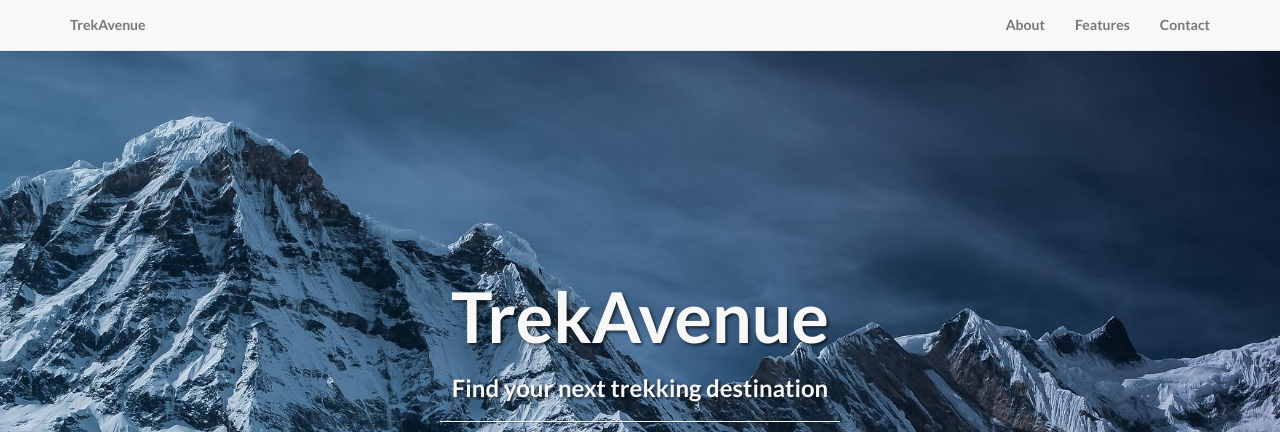
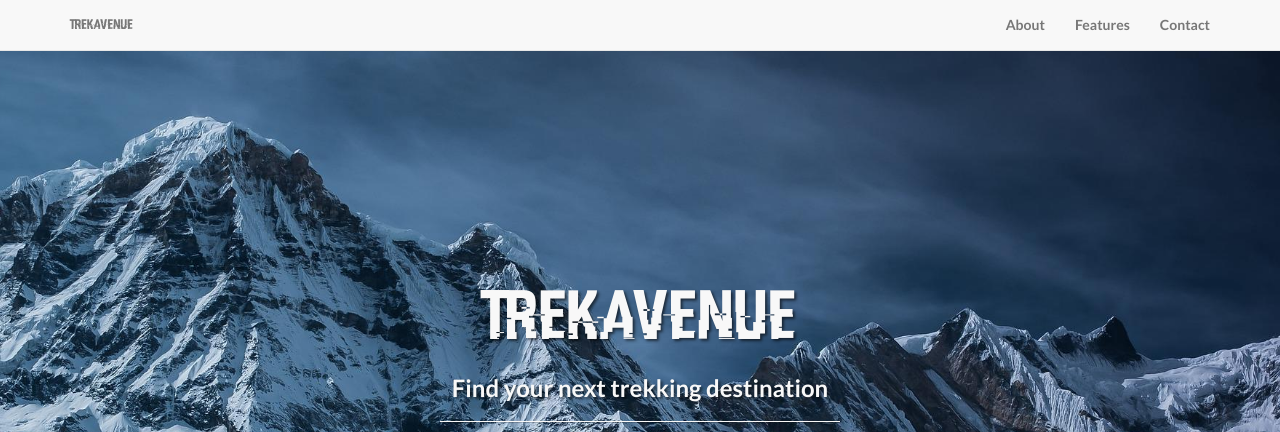
Before and after one commit to TrekAvenue/trekavenue.github.io, a plain HTML site: page index.html in a window 1280 px wide. Shown: the top 432 px of the page. Drawn offline with Linux system fonts and the light colour scheme.

Commit message:
updating logo font

```diff
--- a/css/landing-page.css
+++ b/css/landing-page.css
@@ -10,6 +10,16 @@ html {
     height: 100%;
 }
 
+@font-face {
+    font-family: 'HACKED';
+    src:url('../fonts/HACKED.ttf.woff') format('woff'),
+        url('../fonts/HACKED.ttf.svg#HACKED') format('svg'),
+        url('../fonts/HACKED.ttf.eot'),
+        url('../fonts/HACKED.ttf.eot?#iefix') format('embedded-opentype');
+    font-weight: normal;
+    font-style: normal;
+}
+
 body,
 h1,
 h2,
@@ -19,6 +29,11 @@ h5,
 h6 {
     font-family: "Lato","Helvetica Neue",Helvetica,Arial,sans-serif;
     font-weight: 700;
+}
+
+.logo {
+    font-family: 'HACKED';
+    font-weight: 400;
 }
 
 .topnav {
--- a/index.html
+++ b/index.html
@@ -51,7 +51,7 @@
                     <span class="icon-bar"></span>
                     <span class="icon-bar"></span>
                 </button>
-                <a class="navbar-brand topnav" href="#">TrekAvenue</a>
+                <a class="navbar-brand topnav logo" href="#">TrekAvenue</a>
             </div>
             <!-- Collect the nav links, forms, and other content for toggling -->
             <div class="collapse navbar-collapse" id="bs-example-navbar-collapse-1">
@@ -81,7 +81,7 @@
             <div class="row">
                 <div class="col-lg-12">
                     <div class="intro-message">
-                        <h1>TrekAvenue</h1>
+                        <h1 class="logo">TrekAvenue</h1>
                         <h3>Find your next trekking destination</h3>
                         <hr class="intro-divider">
                         <ul class="list-inline intro-social-buttons">
@@ -113,7 +113,7 @@
                     <p class="lead">Search and filter treks based on duration, difficulty, price, region, ratings, etc. </p>
                 </div>
                 <div class="col-lg-5 col-lg-offset-2 col-sm-6">
-                    <img class="img-responsive" src="img/ipad.png" alt="">
+                    <img class="img-responsive" src="img/screen1.png" alt="">
                 </div>
             </div>
 
@@ -135,7 +135,7 @@
                     <p class="lead">Compare different trek agencies by price and user ratings. This will help you make informed decisions. </p>
                 </div>
                 <div class="col-lg-5 col-sm-pull-6  col-sm-6">
-                    <img class="img-responsive" src="img/dog.png" alt="">
+                    <img class="img-responsive" src="img/screen2.png" alt="">
                 </div>
             </div>
 
@@ -157,7 +157,7 @@
                     <p class="lead">You can find treks by various trekking agencies on our app. Book treks across various trekking agencies on a single page within our app. </p>
                 </div>
                 <div class="col-lg-5 col-lg-offset-2 col-sm-6">
-                    <img class="img-responsive" src="img/phones.png" alt="">
+                    <img class="img-responsive" src="img/screen3.png" alt="">
                 </div>
             </div>
 
```
Also changed, not shown: fonts/HACKED.ttf.woff (added), 2 other files.
